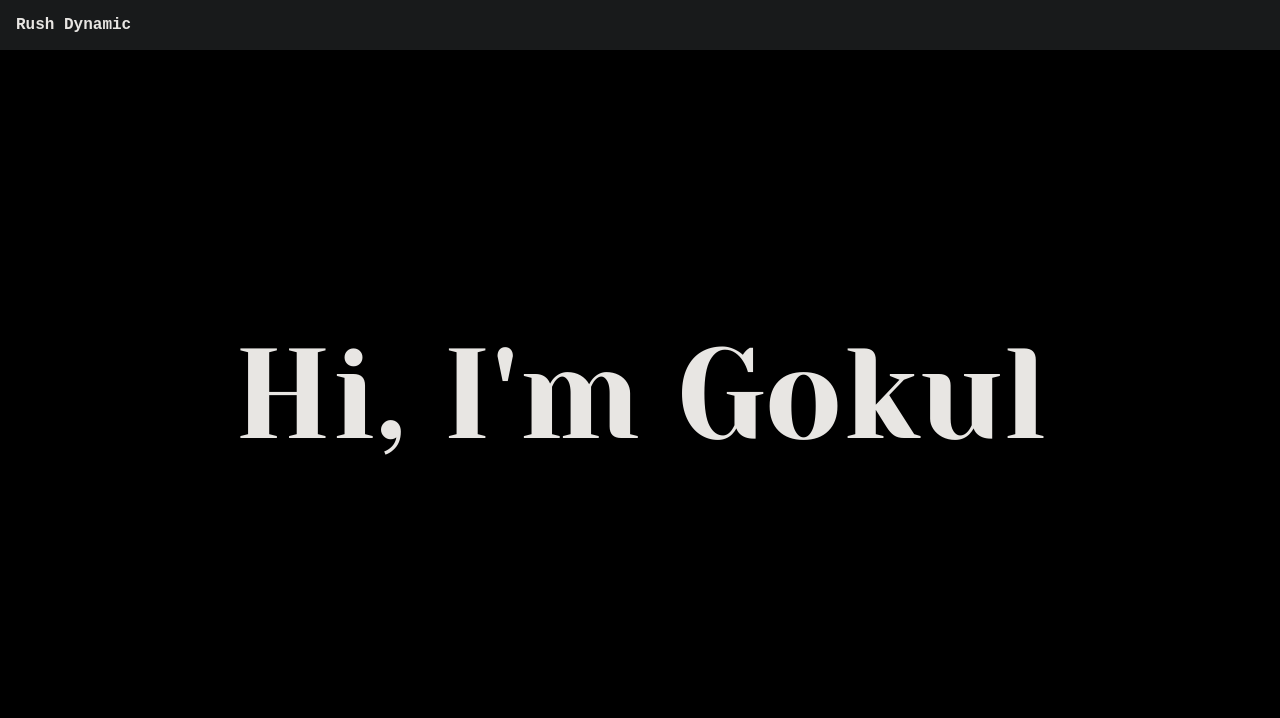
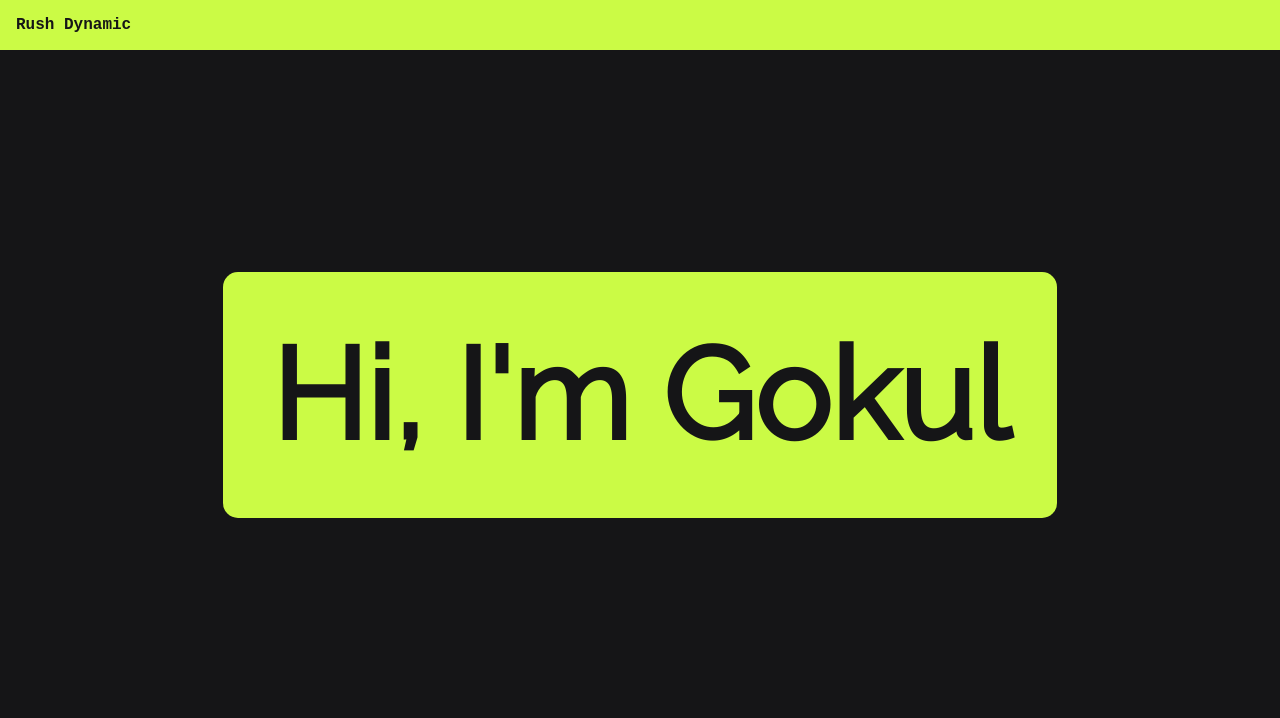
Before and after one commit to rushdynamic/rushdynamic.com, a Gatsby site in the folder code/: page / in a window 1280 px wide. Shown: the top 718 px of the page. Built offline with nearby package versions, Linux system fonts and the light colour scheme; Gatsby itself is replaced by a stand-in of ours.

Commit message:
updated colors

```diff
--- a/code/package.json
+++ b/code/package.json
@@ -14,6 +14,7 @@
     "test": "echo \"Write tests! -> https://gatsby.dev/unit-testing\" && exit 1"
   },
   "dependencies": {
+    "@fontsource/raleway": "^4.5.0",
     "@fontsource/yeseva-one": "^4.5.0",
     "gatsby": "^4.4.0",
     "gatsby-plugin-react-helmet": "^5.4.0",
--- a/code/src/components/Banner.jsx
+++ b/code/src/components/Banner.jsx
@@ -1,7 +1,11 @@
 import React from "react"
-import "@fontsource/yeseva-one"
+import "@fontsource/raleway"
 import "../styles/banner-styles.scss"
 
 export default function Banner() {
-  return <div className="main-banner">Hi, I'm Gokul</div>
+  return (
+    <div className="main-banner">
+      <div className="text-container">Hi, I'm Gokul</div>
+    </div>
+  )
 }
--- a/code/src/styles/banner-styles.scss
+++ b/code/src/styles/banner-styles.scss
@@ -1,9 +1,16 @@
 .main-banner {
-  font-family: "Yeseva One", cursive;
+  font-family: "Raleway";
+  font-weight: bold;
   display: flex;
   flex-direction: column;
   justify-content: center;
   align-items: center;
   font-size: 128px;
   height: 100%;
+
+  .text-container {
+    background-color: #cbfb45;
+    padding: 3rem;
+    border-radius: 15px;
+  }
 }
--- a/code/src/styles/global-styles.scss
+++ b/code/src/styles/global-styles.scss
@@ -6,8 +6,8 @@ html {
   -moz-box-sizing: border-box;
   -webkit-box-sizing: border-box;
   box-sizing: border-box;
-  background-color: black;
-  color: #e8e6e3;
+  background-color: #151517;
+  color: #151517;
 
   .global-container {
     display: flex;
--- a/code/src/styles/header-styles.scss
+++ b/code/src/styles/header-styles.scss
@@ -3,5 +3,6 @@
     font-family: "JetBrains Mono", monospace;
     margin: 1rem;
   }
-  background-color: #181a1b;
+  color: #151517;
+  background-color: #cbfb45;
 }
```
Also changed, not shown: 1 other file.
